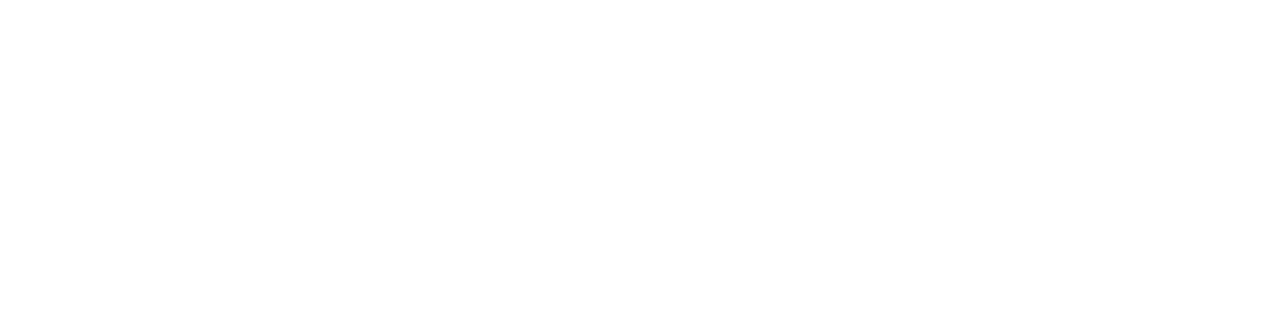
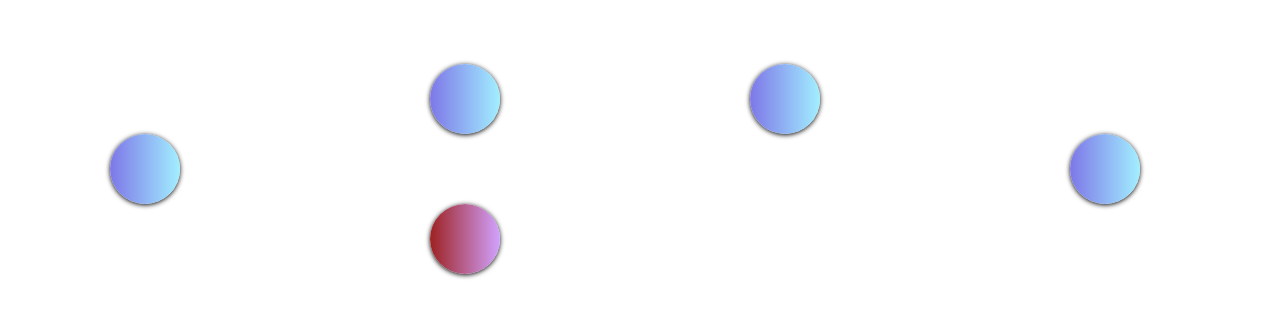
Before and after one commit to Schieck/Poker.js, a website: page index.html in a window 1280 px wide. Drawn offline with nearby package versions, Linux system fonts and the light colour scheme.

Commit message:
Added bots style.

```diff
--- a/index.html
+++ b/index.html
@@ -1,17 +1,73 @@
 <!DOCTYPE html>
-<html lang="en">
+<html lang="pt-br">
+
 <head>
+    <!-- Meta tags Obrigatórias -->
     <meta charset="UTF-8">
     <meta name="viewport" content="width=device-width, initial-scale=1.0">
     <meta http-equiv="X-UA-Compatible" content="ie=edge">
     <title>Poker.js</title>
-</head>
-<body>
+
+    <!-- Bootstrap CSS -->
+    <link rel="stylesheet" href="https://stackpath.bootstrapcdn.com/bootstrap/4.1.3/css/bootstrap.min.css" integrity="sha384-MCw98/SFnGE8fJT3GXwEOngsV7Zt27NXFoaoApmYm81iuXoPkFOJwJ8ERdknLPMO"
+        crossorigin="anonymous">
+
+    <!-- Game Scripts -->
     <script src="lodash.js"></script>
     <script src="model/jogador.js"></script>
     <script src="model/user.js"></script>
     <script src="model/naipes.js"></script>
     <script src="model/card.js"></script>
     <script src="index.js"></script>
+
+    <!-- Game styles -->
+    <link rel="stylesheet" href="./style.css">
+
+</head>
+
+<body>
+    <div style="margin-top:5%" class="row">
+        <div class="col-md-3"></div>
+        <div class="col-md-3 center">
+            <div id="bot1" class="player_bot">
+            </div>
+        </div>
+        <div class="col-md-3 center">
+            <div id="bot2" class="player_bot">
+            </div>
+        </div>
+        <div class="col-md-3"></div>
+    </div>
+    <div class="row">
+        <div class="col-md-3 center">
+            <div id="bot3" class="player_bot">
+            </div>
+        </div>
+        <div class="col-md-3"></div>
+        <div class="col-md-3"></div>
+        <div class="col-md-3 center">
+            <div id="bot3" class="player_bot">
+            </div>
+        </div>
+    </div>
+    <div class="row">
+        <div class="col-md-3"></div>
+        <div class="col-md-3 center">
+                <div id="bot3" class="player_bot user">
+                </div>
+            </div>
+        <div class="col-md-3"></div>
+        <div class="col-md-3"></div>
+    </div>
+
+    <!-- JavaScript (Opcional) -->
+    <!-- jQuery primeiro, depois Popper.js, depois Bootstrap JS -->
+    <script src="https://code.jquery.com/jquery-3.3.1.slim.min.js" integrity="sha384-q8i/X+965DzO0rT7abK41JStQIAqVgRVzpbzo5smXKp4YfRvH+8abtTE1Pi6jizo"
+        crossorigin="anonymous"></script>
+    <script src="https://cdnjs.cloudflare.com/ajax/libs/popper.js/1.14.3/umd/popper.min.js" integrity="sha384-ZMP7rVo3mIykV+2+9J3UJ46jBk0WLaUAdn689aCwoqbBJiSnjAK/l8WvCWPIPm49"
+        crossorigin="anonymous"></script>
+    <script src="https://stackpath.bootstrapcdn.com/bootstrap/4.1.3/js/bootstrap.min.js" integrity="sha384-ChfqqxuZUCnJSK3+MXmPNIyE6ZbWh2IMqE241rYiqJxyMiZ6OW/JmZQ5stwEULTy"
+        crossorigin="anonymous"></script>
 </body>
+
 </html>
--- /dev/null
+++ b/style.css
@@ -0,0 +1,28 @@
+div {
+    width: 100%;
+}
+
+.player_bot {
+    height: 70px;
+    width: 70px;
+    border-radius: 50%;
+    box-shadow: 0px 1px 5px black;
+    background: rgb(125,119,232);
+    background: linear-gradient(90deg, rgba(125,119,232,1) 0%, rgba(162,239,255,1) 100%);
+}
+
+.user {
+    background: rgb(157,33,33);
+    background: linear-gradient(90deg, rgba(157,33,33,1) 0%, rgba(209,162,255,1) 100%);
+}
+
+.center {
+    display: flex;
+    justify-content: center;
+    align-items: center;
+}
+
+body {
+    width: 100vw;
+    height: 100vh;
+}
```
